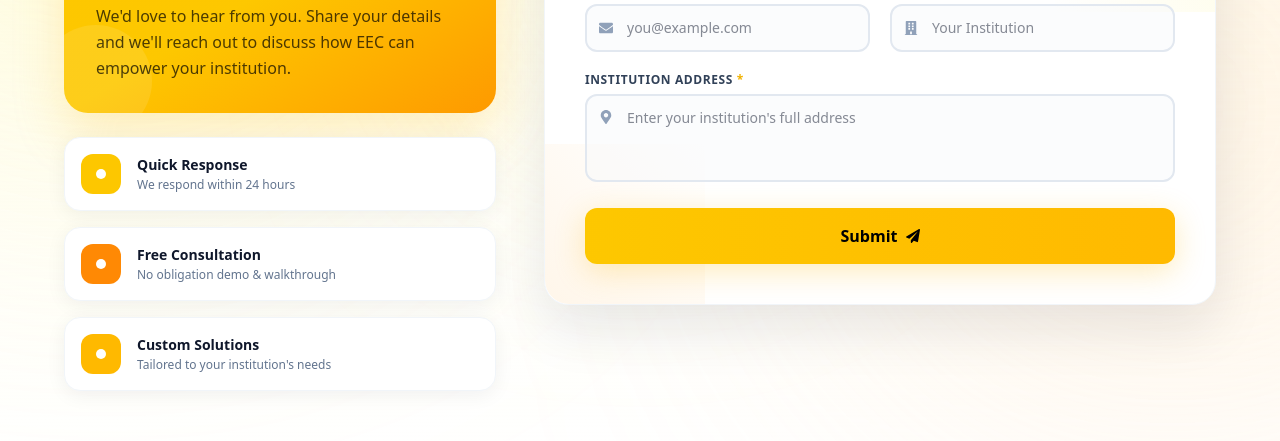
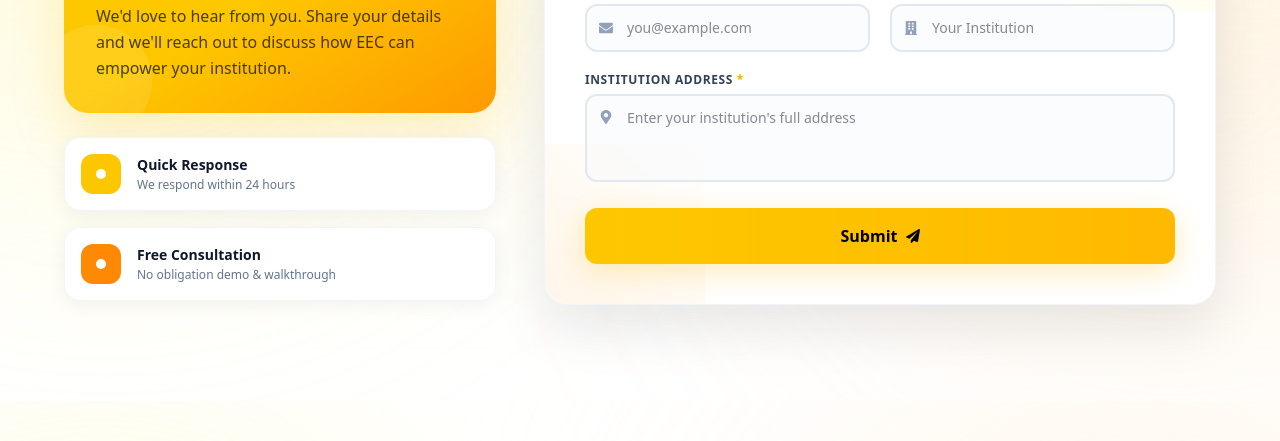
Before and after one commit to yarrowtech-intern2/EECB2BLanding, a React (Vite) app in the folder frontend/: page / in a window 1280 px wide. Shown: the part 9720-10161 px from the top of the page. Built offline with nearby package versions, Linux system fonts and the light colour scheme.

Commit message:
remove extra paragraph

```diff
--- a/frontend/src/Components/Contact.jsx
+++ b/frontend/src/Components/Contact.jsx
@@ -183,7 +183,7 @@ const ContactForm = () => {
               {[
                 { title: "Quick Response", desc: "We respond within 24 hours", color: "bg-yellow-400" },
                 { title: "Free Consultation", desc: "No obligation demo & walkthrough", color: "bg-orange-400" },
-                { title: "Custom Solutions", desc: "Tailored to your institution's needs", color: "bg-amber-400" },
+                // { title: "Custom Solutions", desc: "Tailored to your institution's needs", color: "bg-amber-400" },
               ].map((item, i) => (
                 <div
                   key={i}
```
